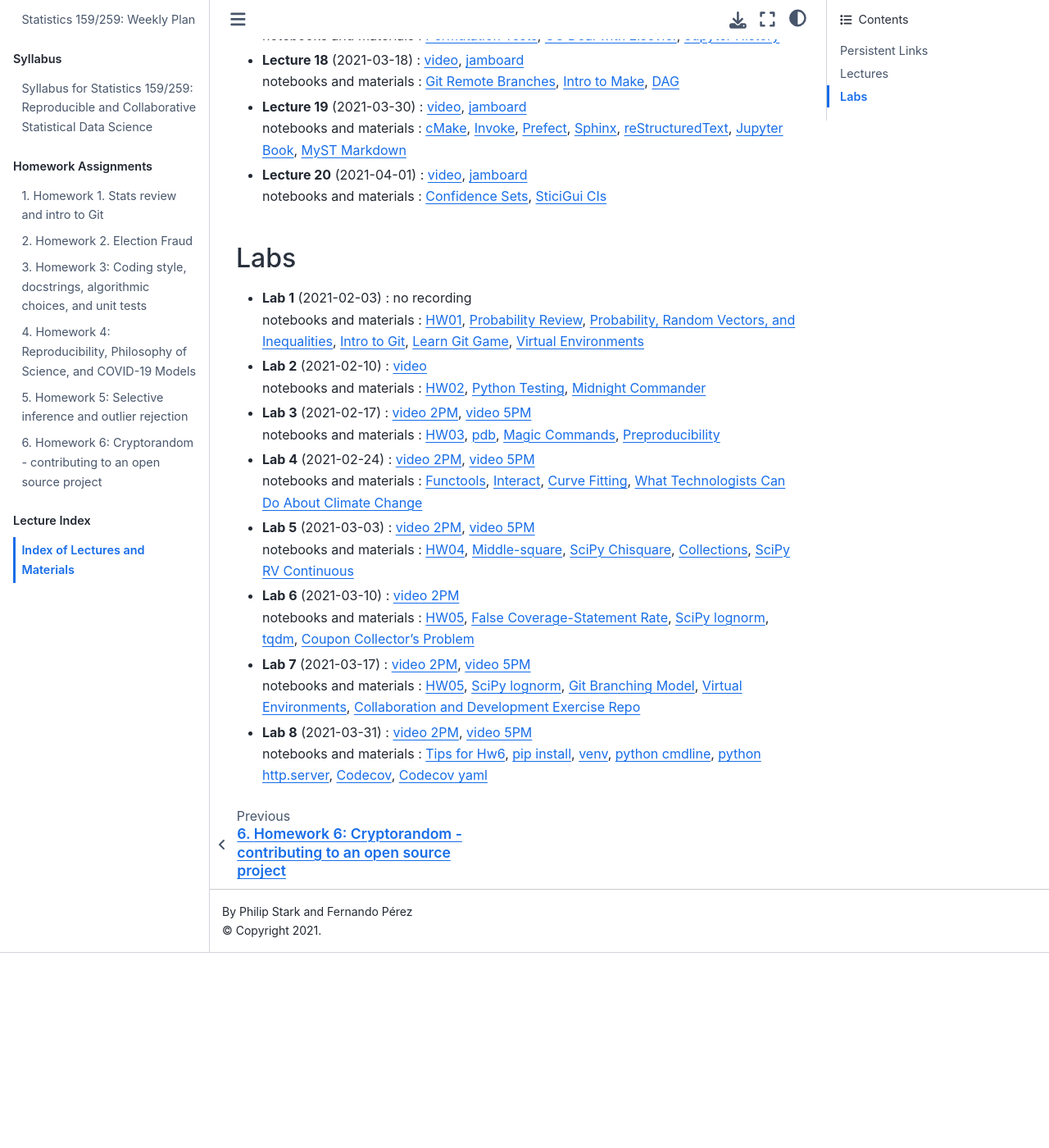
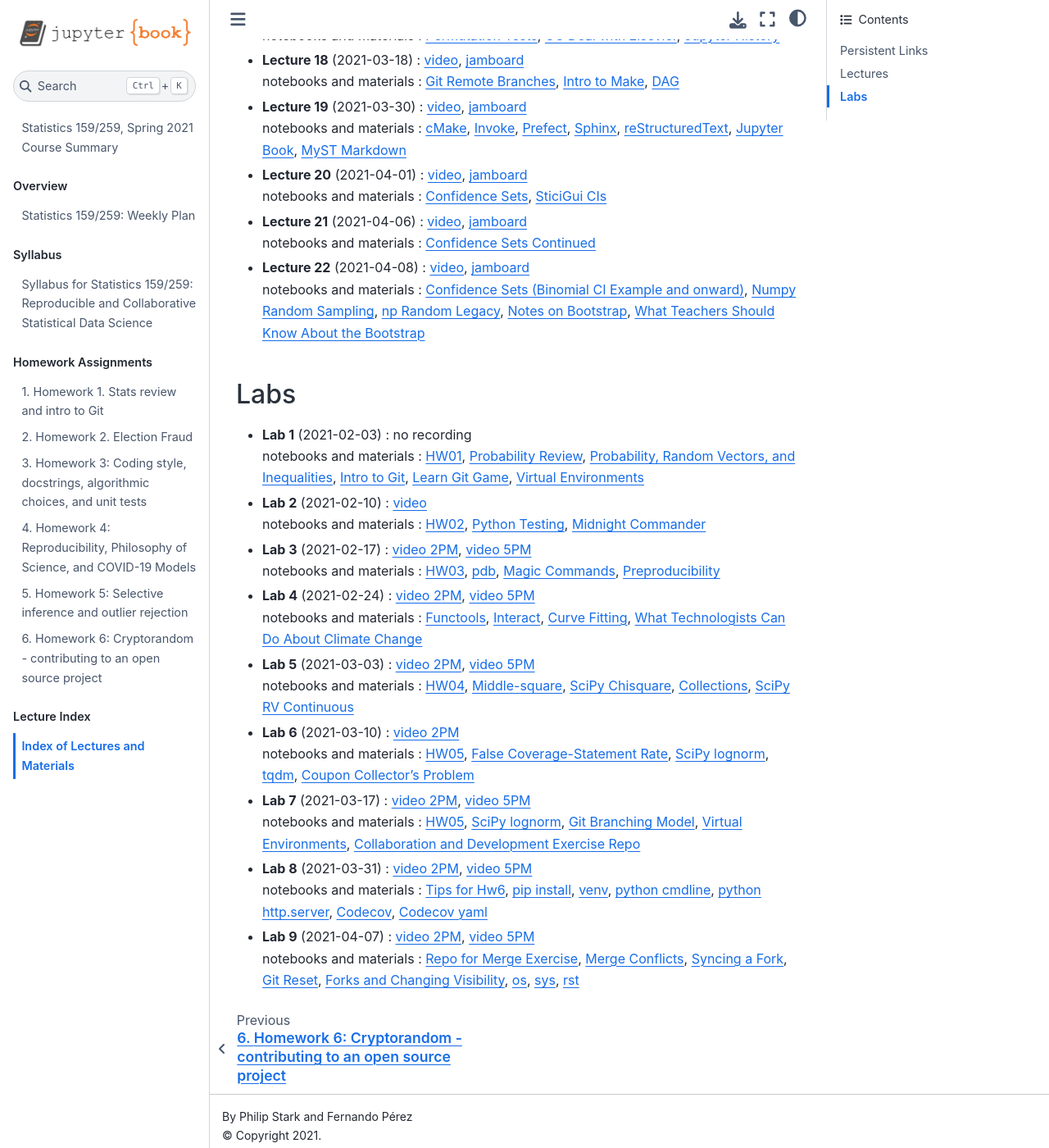
Before and after one commit to UCB-stat-159-s21/site, a Jupyter Book: the page built from Index/index.md, in a window 1280 px wide and 1400 px high, scrolled down 1588 px. Shown: the whole window at 82% size. Built offline with Jupyter Book 1.0.4 settings and Sphinx 7.4.7 and the Sphinx Book theme 1.1.4, drawn with Linux system fonts in a browser that asks for light colours; pages that are not in the unit, such as notebooks, are missing from menus; before the commit the page ends 2750 px from its top, so only the background shows below that.

Commit message:
Updating lecture index for lectures 21 and 22 as well as lab9.

```diff
--- a/Index/index.md
+++ b/Index/index.md
@@ -48,6 +48,10 @@
 notebooks and materials : [cMake](https://cmake.org/), [Invoke](http://www.pyinvoke.org/), [Prefect](https://www.prefect.io/), [Sphinx](https://www.sphinx-doc.org/en/master/), [reStructuredText](https://docutils.sourceforge.io/rst.html), [Jupyter Book](https://jupyterbook.org/intro.html), [MyST Markdown](https://jupyterbook.org/content/myst.html)
 - **Lecture 20** (2021-04-01) : [video](https://drive.google.com/file/d/1dwKvtpYruIT3UNUOXAVOAazvKyXZYRnq/view?usp=sharing), [jamboard](https://jamboard.google.com/d/1zpFBN9iLoRWn3_2WtKLNZ6-DbIv0r7JtyaYYLSQKBoU/edit?usp=sharing)
 notebooks and materials : [Confidence Sets](https://ucb-stat-159-s21.github.io/site/Notes/confidence-sets.html), [SticiGui CIs](https://www.stat.berkeley.edu/~stark/Java/Html/Ci.htm)
+- **Lecture 21** (2021-04-06) : [video](https://drive.google.com/file/d/1L-EKH773Q_A4wZTNgDjx74Gznj9vfGQf/view?usp=sharing), [jamboard](https://jamboard.google.com/d/1XRYxthB40Lacy_GuDHyRAXoH2Fty-S_8ZZuZQS6NEO8/viewer)
+notebooks and materials : [Confidence Sets Continued](https://ucb-stat-159-s21.github.io/site/Notes/confidence-sets.html)
+- **Lecture 22** (2021-04-08) : [video](https://drive.google.com/file/d/11DCGWQFyRMLWUYG7TW6iUaJhdDKPQrst/view?usp=sharing), [jamboard](https://jamboard.google.com/d/1Q_yT_X_grgEmim7k7lJELQv-8BEOwklyobJLqTHEdJg/viewer?f=0)
+notebooks and materials : [Confidence Sets (Binomial CI Example and onward)](https://ucb-stat-159-s21.github.io/site/Notes/confidence-sets.html#example-confidence-interval-for-binomial-p-known-n), [Numpy Random Sampling](https://numpy.org/doc/stable/reference/random/index.html), [np Random Legacy](https://numpy.org/doc/stable/reference/random/legacy.html), [Notes on Bootstrap](https://www.stat.berkeley.edu/~stark/Teach/S240/Notes/ch8.pdf), [What Teachers Should Know About the Bootstrap](https://www.tandfonline.com/doi/pdf/10.1080/00031305.2015.1089789?needAccess=true)
 
 
 ## Labs
@@ -68,3 +72,5 @@
 notebooks and materials : [HW05](https://ucb-stat-159-s21.github.io/site/Hw/hw05-selection-outliers.html), [SciPy lognorm](https://docs.scipy.org/doc/scipy/reference/generated/scipy.stats.lognorm.html), [Git Branching Model](https://nvie.com/posts/a-successful-git-branching-model/), [Virtual Environments](https://docs.python.org/3/library/venv.html), [Collaboration and Development Exercise Repo](https://github.com/Dmacracy/st159_Lab7)
 - **Lab 8** (2021-03-31) : [video 2PM](https://drive.google.com/file/d/1wGD0zC5eqKpFCQEECATdVYKwqYkbgpT3/view?usp=sharing), [video 5PM](https://drive.google.com/file/d/11AVciK7dr3Ky4hJjh3k3ac_oPNLGUrvD/view?usp=sharing)
 notebooks and materials : [Tips for Hw6](https://ucb-stat-159-s21.github.io/site/Hw/hw06-cryptorandom-tips.html), [pip install](https://pip.pypa.io/en/stable/reference/pip_install/), [venv](https://docs.python.org/3/library/venv.html), [python cmdline](https://docs.python.org/3/using/cmdline.html), [python http.server](https://docs.python.org/3/library/http.server.html), [Codecov](https://docs.codecov.io/docs), [Codecov yaml](https://docs.codecov.io/docs/codecov-yaml)
+- **Lab 9** (2021-04-07) : [video 2PM](https://drive.google.com/file/d/1-Ifq85EiIJ4zyAaQ0tBVR7EIYebMNx7q/view?usp=sharing), [video 5PM](https://drive.google.com/file/d/1dHzltwr4SXWhzZ9AHXKwyqXrp1dRmtTK/view?usp=sharing)
+notebooks and materials : [Repo for Merge Exercise](https://github.com/UCB-stat-159-s21/Lab9), [Merge Conflicts](https://docs.github.com/en/github/collaborating-with-issues-and-pull-requests/addressing-merge-conflicts), [Syncing a Fork](https://docs.github.com/en/github/collaborating-with-issues-and-pull-requests/syncing-a-fork), [Git Reset](https://git-scm.com/docs/git-reset), [Forks and Changing Visibility](https://docs.github.com/en/github/collaborating-with-issues-and-pull-requests/what-happens-to-forks-when-a-repository-is-deleted-or-changes-visibility), [os](https://docs.python.org/3/library/os.html), [sys](https://docs.python.org/3/library/sys.html), [rst](https://www.sphinx-doc.org/en/master/usage/restructuredtext/basics.html)
```
